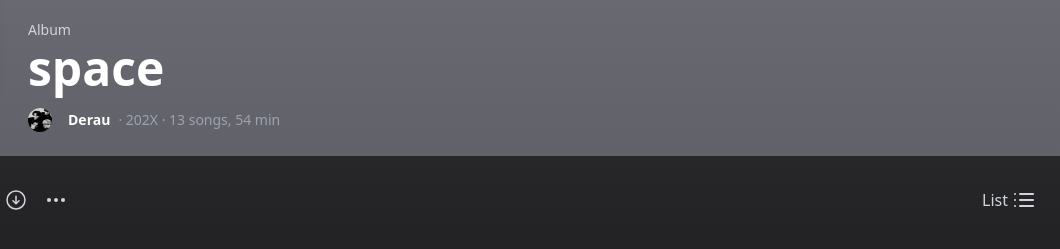
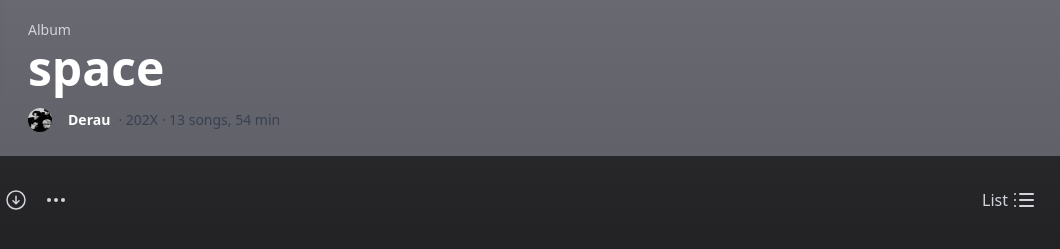
Before and after one commit to whatthemoonsaid/derau-album, a plain HTML site: page index.html in a window 1280 px wide. Shown: the part 164-413 px from the top of the page, 220-1280 px from the left. Drawn offline with nearby package versions, Linux system fonts and the light colour scheme.

Commit message:
Update index.html

```diff
--- a/index.html
+++ b/index.html
@@ -74,7 +74,7 @@
       <p class="text-sm text-gray-300 flex items-center justify-center md:justify-start space-x-2">
         <img src="assets/derau-avatar.jpg" alt="Derau" class="w-6 h-6 rounded-full mr-2">
         <span class="font-semibold text-white">Derau</span>
-        <span class="text-gray-400">· 202X · 13 songs, 54 min</span>
+        <span class="text-gray-700">· 202X · 13 songs, 54 min</span>
       </p>
     </div>
   </div>
```
